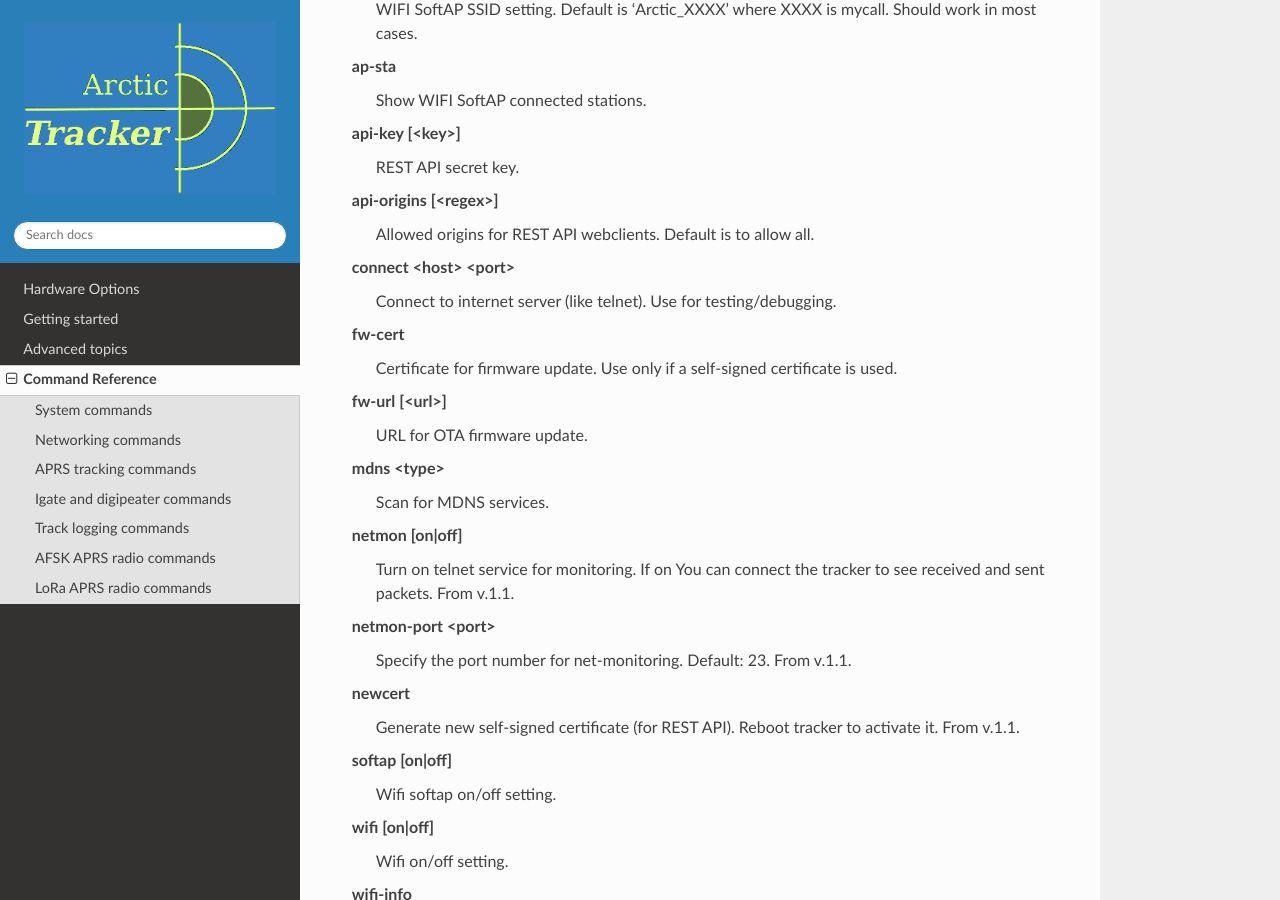
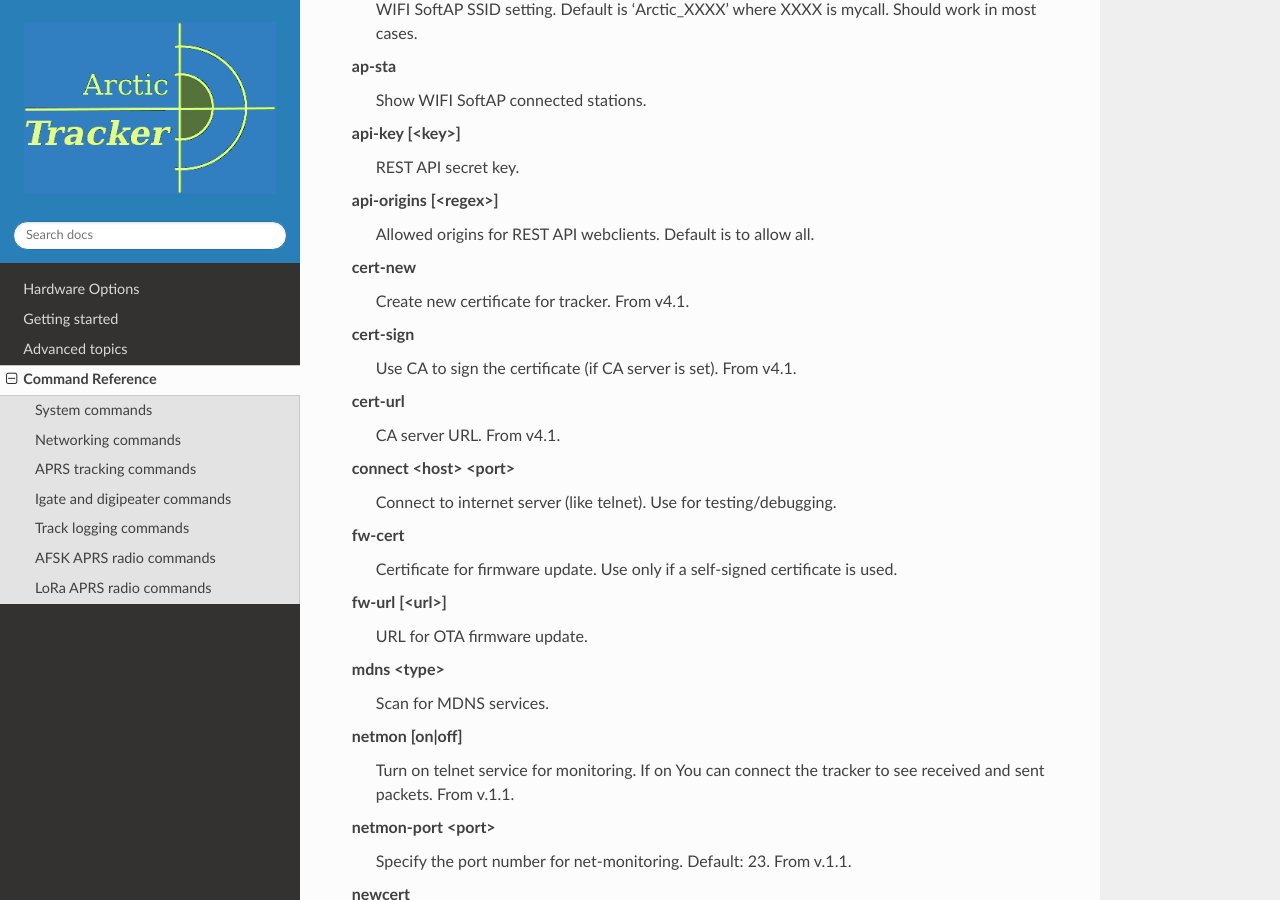
Before and after one commit to Hamlabs/ArcticTracker-docs, a Sphinx documentation site: the page built from docs/commandref.rst, in a window 1280 px wide and 900 px high, scrolled down 2112 px. Built offline with Sphinx 7.4.7 and the Read the Docs theme 3.1.0, drawn with Linux system fonts in a browser that asks for light colours; pages that are not in the unit, such as notebooks, are missing from menus; some of the changed text lies outside the part shown.

Commit message:
Update command reference with new cert commands
Updated maximum charge level default version and added new certificate commands.

```diff
--- a/docs/commandref.rst
+++ b/docs/commandref.rst
@@ -69,6 +69,12 @@ Networking commands
     REST API secret key.
 **api-origins** [<regex>]
     Allowed origins for REST API webclients. Default is to allow all.
+**cert-new**
+    Create new certificate for tracker. From v4.1.
+**cert-sign**
+    Use CA to sign the certificate (if CA server is set). From v4.1.
+**cert-url**
+    CA server URL. From v4.1.
 **connect** <host> <port>
     Connect to internet server (like telnet). Use for testing/debugging.
 **fw-cert**
```
Also changed, not shown: other parts of docs/commandref.rst (+1 -1 lines).
